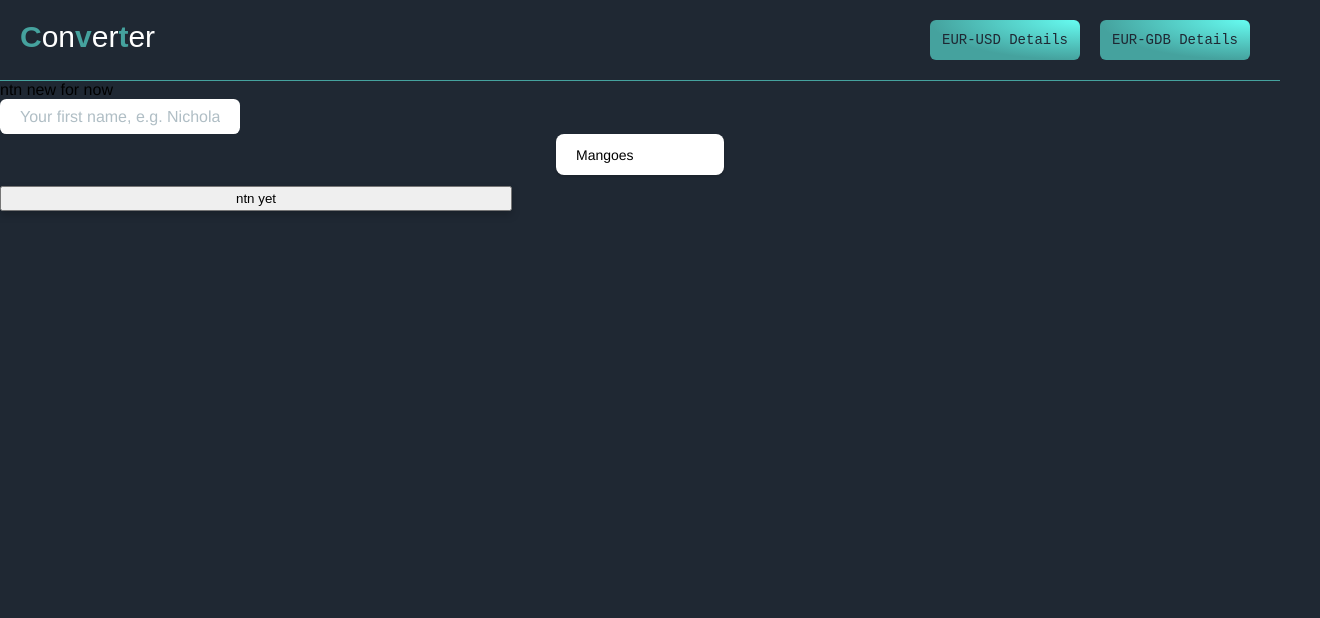
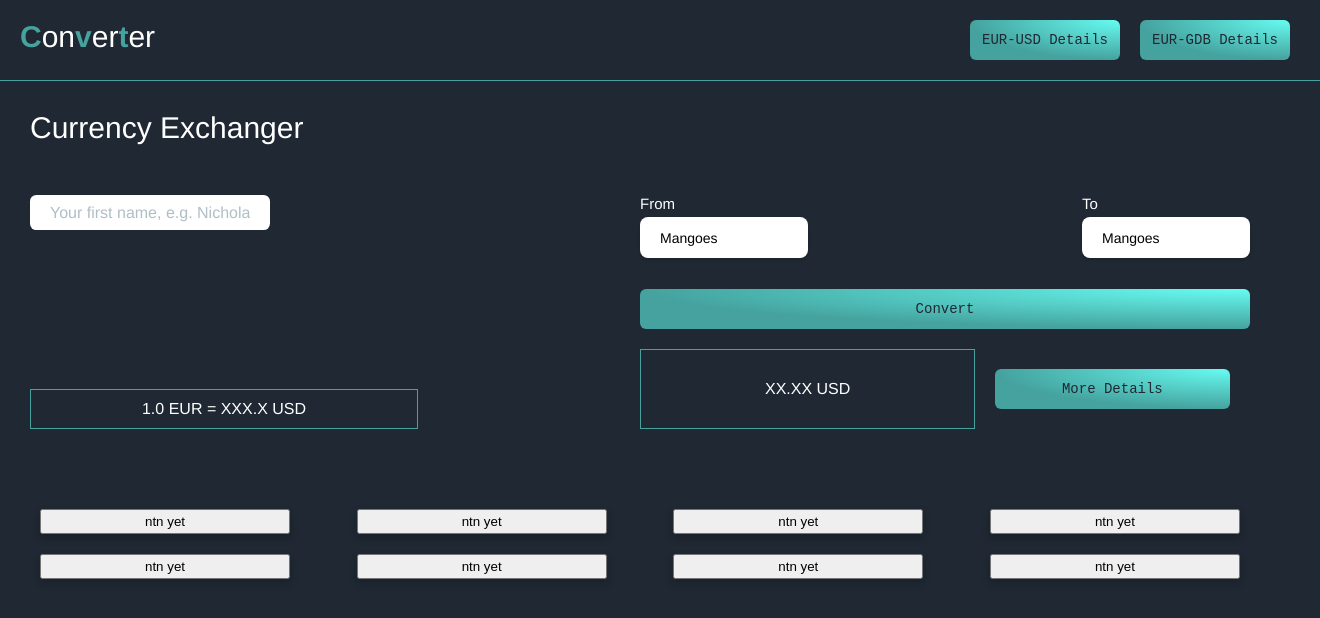
Before and after one commit to mcbobby7/currency-exchanger, a React (Create React App) app: page / in a window 1280 px wide. Shown: the top 618 px of the page, 1320 px wide, since content can reach past the window. Built offline with nearby package versions, Linux system fonts and the light colour scheme.

Commit message:
add converter component and finish home page design

```diff
--- a/src/Pages/Home/index.tsx
+++ b/src/Pages/Home/index.tsx
@@ -4,14 +4,24 @@ import Button from '../../Shared/Components/Button'
 import Input from '../../Shared/Components/TextBox'
 import DropDown from '../../Shared/Components/Dropdown'
 import Card from '../../Shared/Components/Card'
+import Converter from '../../Shared/Core/Converter'
 
 function App() {
   return (
     <Home>
-      <div>ntn new for now</div>
-      <Input />
-      <DropDown />
-      <Card />
+      <div className='title'>Currency Exchanger</div>
+      <Converter />
+
+      <div className='cards'>
+        <Card />
+        <Card />
+        <Card />
+        <Card />
+        <Card />
+        <Card />
+        <Card />
+        <Card />
+      </div>
     </Home>
   );
 }
--- a/src/Pages/Home/style.ts
+++ b/src/Pages/Home/style.ts
@@ -1,4 +1,20 @@
 import styled from 'styled-components';
 
 export const Home = styled.div`
+    padding: 30px;
+    .title {
+        color: white;
+        font-size: 30px;
+        margin-bottom: 50px;
+    }
+    .cards {
+       display: flex;
+       flex-wrap: wrap;
+       justify-content: space-between;
+       margin-top: 70px;
+        > * {
+            margin: 10px;
+            width: 250px;
+        }
+    }
 `;
--- /dev/null
+++ b/src/Shared/Core/Converter/index.tsx
@@ -0,0 +1,36 @@
+import React from "react";
+import { ConverterStyle } from './style'
+import Button from '../../Components/Button'
+import Input from '../../Components/TextBox'
+import Select from '../../Components/Dropdown'
+
+
+
+export default function Converter() {
+
+  return (
+    <ConverterStyle >
+        <div className="amount">
+            <Input />
+            <div className="inRes">1.0 EUR = XXX.X USD</div>
+        </div>
+        <div className="details">
+            <div className="both">
+                <div>
+                    <div className="label">From</div>
+                    <Select />
+                </div>
+                <div>
+                    <div className="label">To</div>
+                    <Select />
+                </div>
+            </div>
+            <div className="but"><Button>Convert</Button></div>
+            <div className="foot">
+                <div className="result">XX.XX USD</div>
+                <div className="more"><div className="but"><Button>More Details</Button></div></div>
+            </div>
+        </div>
+    </ConverterStyle>
+  );
+}
--- /dev/null
+++ b/src/Shared/Core/Converter/style.ts
@@ -0,0 +1,67 @@
+import styled from 'styled-components';
+
+export const ConverterStyle = styled.div`
+
+    width: 100%;
+    display: flex;
+    flex-wrap: wrap;
+    border: none;
+    .amount {
+        width: 50%;
+        display: flex;
+        justify-content: space-between;
+        flex-direction: column;
+        .inRes {
+            width: 100%;
+            padding: 10px;
+            border: 1px solid #45A29E;
+            color: white;
+            display: flex;
+            align-items: center;
+            width: 60%;
+            justify-content: center;
+        }
+    }
+    .details {
+        width: 50%;
+        display: flex;
+        flex-direction: column;
+        display: flex;
+        justify-content: flex-end;
+        .both {
+            display: flex;
+            flex-direction: row;
+            justify-content: space-between;
+            width: 100%;
+            margin: auto;
+            .label {
+                color: white;
+                font-size: 15px;
+                margin-bottom: 5px;
+            }
+        }
+        .but {
+            width: 100%;
+            margin: 20px auto;
+        }
+        .foot {
+            display: flex;
+            flex-direction: row;
+            width: 100%;
+            margin: auto;
+        }
+        .result {
+            border: 1px solid #45A29E;
+            padding: 20px;
+            color: white;
+            display: flex;
+            align-items: center;
+            width: 50%;
+            justify-content: center;
+        }
+        .more {
+            width: 40%;
+            margin: 0 20px;
+        }
+    }
+`;
--- a/src/Shared/Core/Header/style.ts
+++ b/src/Shared/Core/Header/style.ts
@@ -1,6 +1,6 @@
 import styled from 'styled-components';
 
-export const HeaderStyle = styled.button`
+export const HeaderStyle = styled.div`
 
     width: 100vw;
     display: flex;
```
